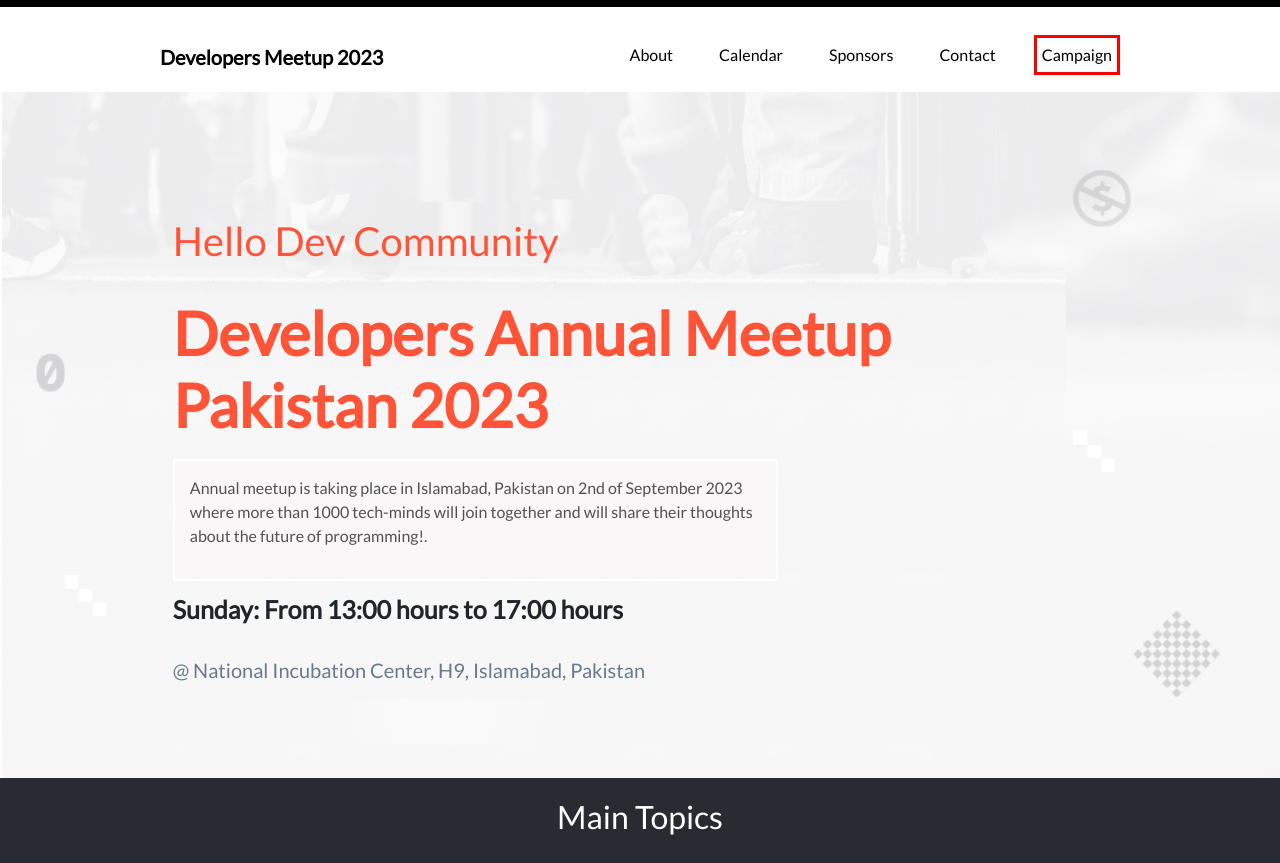
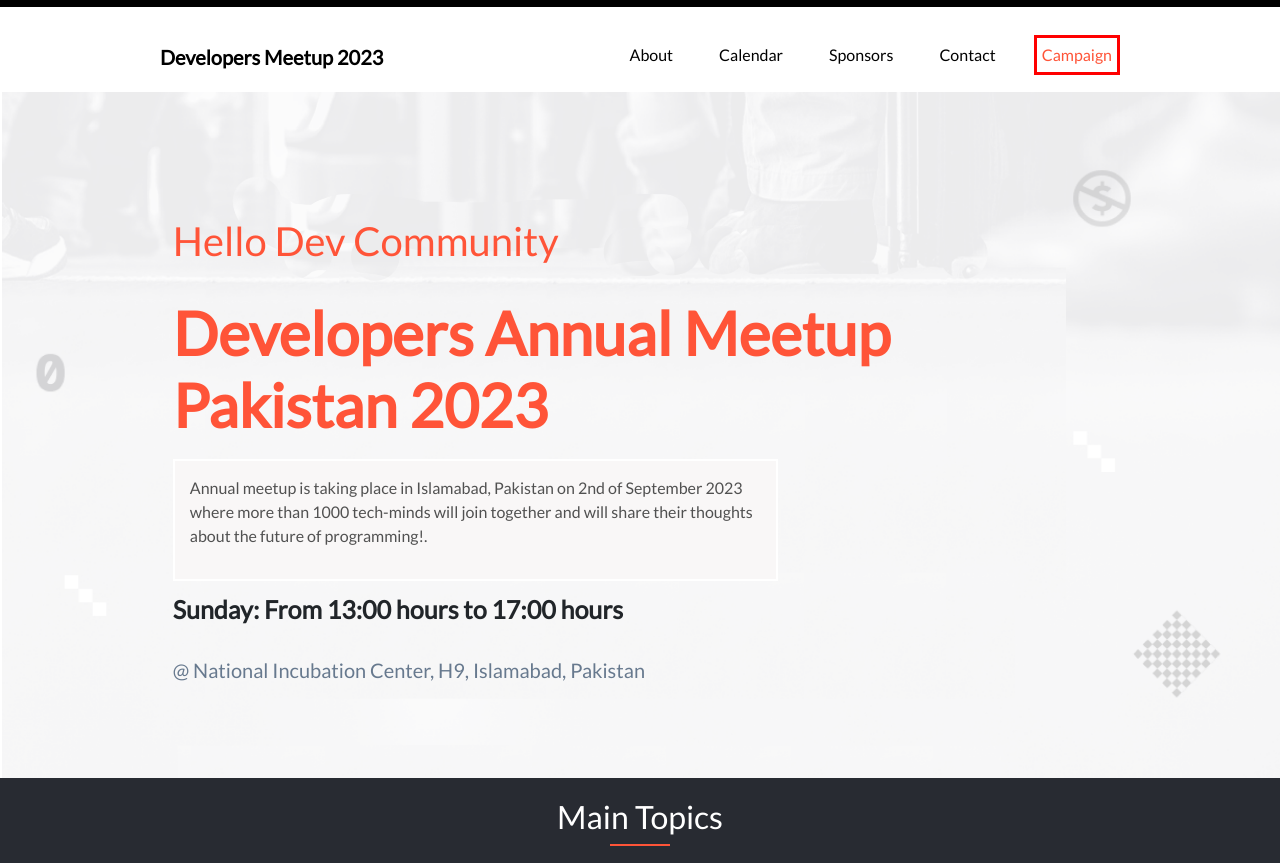
Before and after one commit to nouman17610/developers-meetup, a website: page index.html in a window 1280 px wide. Shown: the part 37-900 px from the top of the page. Drawn offline with nearby package versions, Linux system fonts and the light colour scheme.

Commit message:
Add Divider to Topics

```diff
--- a/index.html
+++ b/index.html
@@ -93,6 +93,8 @@
           Main Topics
         </h2>
       </div>
+      <div class="underline">
+      </div>
       <div class="topic-boxes">
         <div class="topic-box">
           <img src="images/program_icon_01 1.png">
--- a/style.css
+++ b/style.css
@@ -77,6 +77,9 @@ a {
   padding: 5px;
 }
 
+.nav-itemc a {
+  color: #ff5438;
+}
 /** CSS for Toggle menu **/
 
 .ham-icon {
@@ -382,6 +385,13 @@ a {
   color: white;
 }
 
+.underline {
+  background-color: #ff5438;
+  border: 1px solid #ff5438;
+  width: 60px;
+  margin: auto;
+}
+
 @media (max-width: 768px) {
   .black-bg {
     display: none;
```
